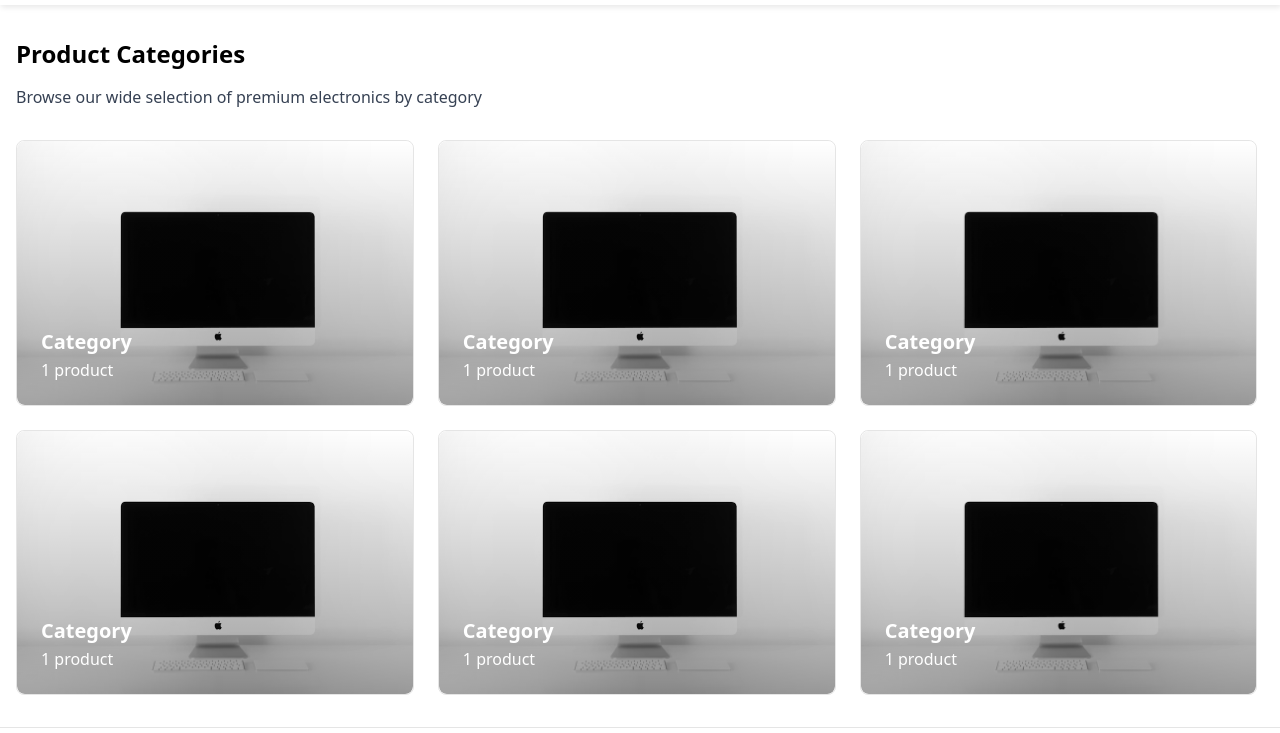
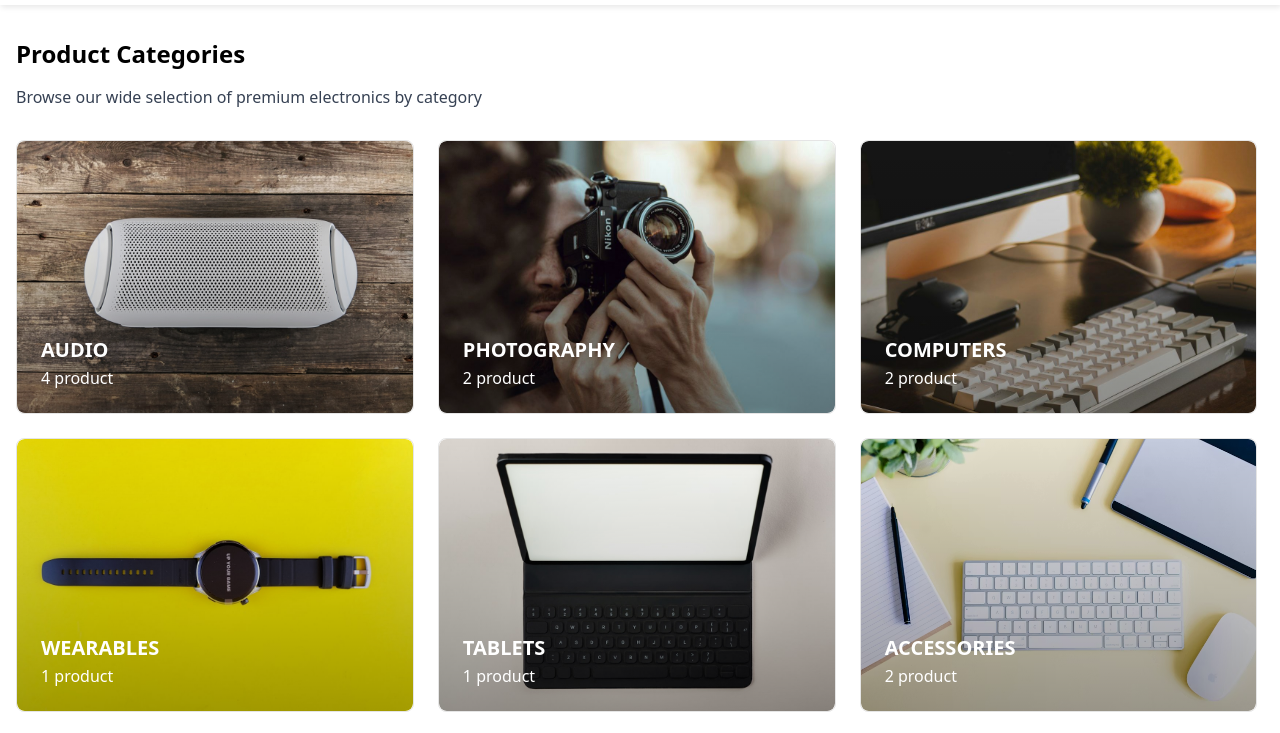
Before and after one commit to w1spuchy/E-commerce-site, a plain HTML site: page pages/categories.html in a window 1280 px wide. Shown: the part 51-784 px from the top of the page. Drawn offline with Linux system fonts and the light colour scheme.

Commit message:
add: fill categories section function

```diff
--- a/pages/categories.html
+++ b/pages/categories.html
@@ -89,60 +89,6 @@
             <p>Browse our wide selection of premium electronics by category</p>
             <section id="categories-section">
                 <div id="categories-container">
-                    <a href="" class="category-card">
-                        <img src="../images/4K Ultra-Wide Monitor.avif" alt="">
-                        <div class="card-blackout-layer">
-                            <div class="category-info-section">
-                                <h3 class="category-info-text">Category</h3>
-                                <div class="category-info-text">1 product</div>
-                            </div>
-                        </div>
-                    </a>
-                    <a href="" class="category-card">
-                        <img src="../images/4K Ultra-Wide Monitor.avif" alt="">
-                        <div class="card-blackout-layer">
-                            <div class="category-info-section">
-                                <h3 class="category-info-text">Category</h3>
-                                <div class="category-info-text">1 product</div>
-                            </div>
-                        </div>
-                    </a>
-                    <a href="" class="category-card">
-                        <img src="../images/4K Ultra-Wide Monitor.avif" alt="">
-                        <div class="card-blackout-layer">
-                            <div class="category-info-section">
-                                <h3 class="category-info-text">Category</h3>
-                                <div class="category-info-text">1 product</div>
-                            </div>
-                        </div>
-                    </a>
-                    <a href="" class="category-card">
-                        <img src="../images/4K Ultra-Wide Monitor.avif" alt="">
-                        <div class="card-blackout-layer">
-                            <div class="category-info-section">
-                                <h3 class="category-info-text">Category</h3>
-                                <div class="category-info-text">1 product</div>
-                            </div>
-                        </div>
-                    </a>
-                    <a href="" class="category-card">
-                        <img src="../images/4K Ultra-Wide Monitor.avif" alt="">
-                        <div class="card-blackout-layer">
-                            <div class="category-info-section">
-                                <h3 class="category-info-text">Category</h3>
-                                <div class="category-info-text">1 product</div>
-                            </div>
-                        </div>
-                    </a>
-                    <a href="" class="category-card">
-                        <img src="../images/4K Ultra-Wide Monitor.avif" alt="">
-                        <div class="card-blackout-layer">
-                            <div class="category-info-section">
-                                <h3 class="category-info-text">Category</h3>
-                                <div class="category-info-text">1 product</div>
-                            </div>
-                        </div>
-                    </a>
                 </div>
             </section>
         </div>
--- /dev/null
+++ b/scripts/block_scripts/category-section-fill.js
@@ -0,0 +1,40 @@
+export async function fillCategorySection(sectionId)
+{
+    const response = await fetch("../JSON data/products.json");
+    const data = await response.json();
+    const filteredCategories = Array.from(data.products).reduce((res, product) => {
+        const category = product.category;
+
+        if(!res[category])
+        {
+            res[category] =
+            {
+                count: 0,
+                previewProduct: product
+            }
+        }
+
+        res[category].count += 1;
+        return res;
+    }, {});
+
+    const section = document.getElementById(sectionId);
+    for (const [categoryName, data] of Object.entries(filteredCategories)){
+        const categoryCard = document.createElement('a');
+        categoryCard.classList.add('category-card');
+        categoryCard.href = `../pages/index.html?category=${categoryName}`;
+
+        categoryCard.innerHTML =
+        `
+            <img src="${data.previewProduct.images[0]}" alt="${data.previewProduct.name}">
+            <div class="card-blackout-layer">
+                <div class="category-info-section">
+                    <h3 class="category-info-text">${categoryName}</h3>
+                    <div class="category-info-text">${data.count} product</div>
+                </div>
+            </div>
+        `;
+
+        section.appendChild(categoryCard);
+    };
+}
--- a/scripts/categories.js
+++ b/scripts/categories.js
@@ -1,3 +1,5 @@
 import { initSearch} from "./block_scripts/search.js";
+import { fillCategorySection } from "./block_scripts/category-section-fill.js";
 
 initSearch();
+fillCategorySection('categories-container');
--- a/scss/categories.scss
+++ b/scss/categories.scss
@@ -44,12 +44,14 @@ p
     border: 1px solid $light-shadow;
     border-radius: 8px;
     width: 100%;
+    max-height: 272px;
     overflow: hidden;
     transition: ease 0.2s box-shadow;
 
     img
     {
         width: 100%;
+        height: 100%;
         object-fit: cover;
         border-radius: 8px;
         transition: 0.2s ease-in-out;
```
Also changed, not shown: css/categories.css, scripts/block_scripts/filter.js (line endings or trailing spaces), 1 other file.
